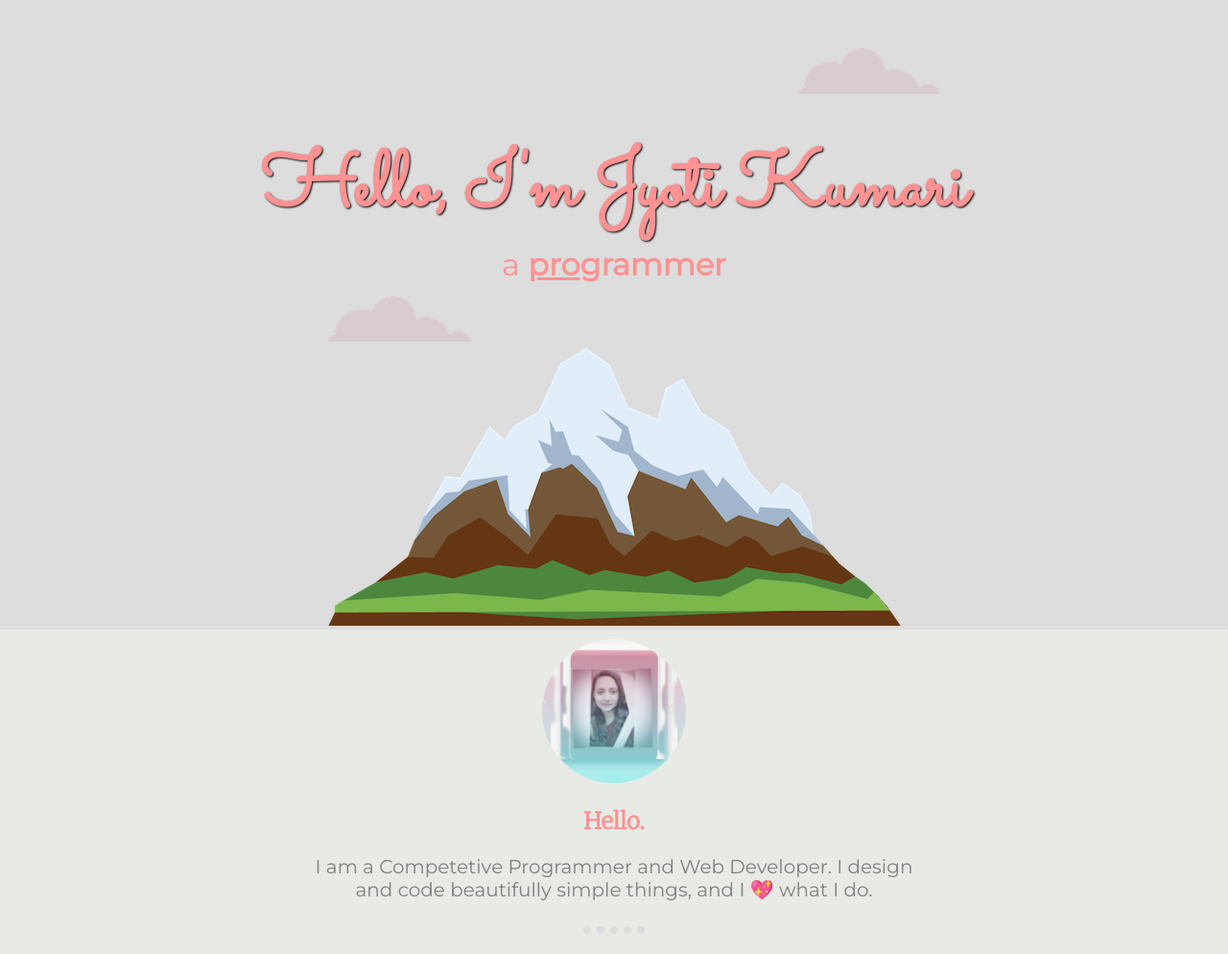
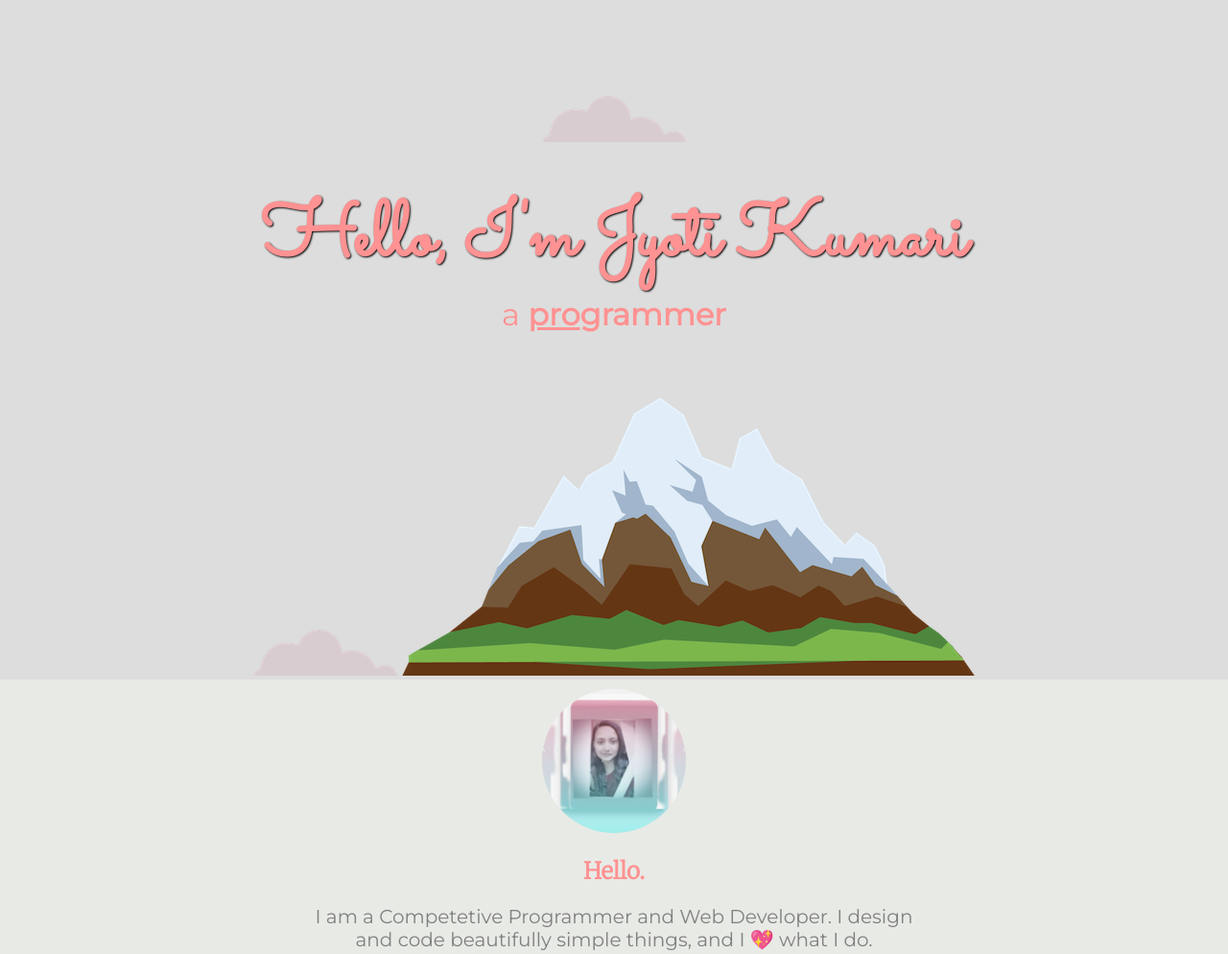
Before and after one commit to JyotiKumari2/CSS-Personal-Site, a plain HTML site: page index.html in a window 1280 px wide. Shown: the top 994 px of the page at 96% size. Drawn offline with Linux system fonts and the light colour scheme.

Commit message:
Update style.css

```diff
--- a/style.css
+++ b/style.css
@@ -48,7 +48,7 @@ p {
  .pro {
    text-decoration: underline;
  }
-.top-cloud {
+/* .top-cloud {
   position: absolute;
   right: 300px;
   top: 50px;
@@ -57,9 +57,9 @@ p {
 }
 .bottom-cloud {
   position: absolute;
-/*   left: 300px;*/
+  left: 300px;
   bottom: 300px;
-}
+} */
 .profile img {
   margin-top: 10px;
   width: 150px;
```
